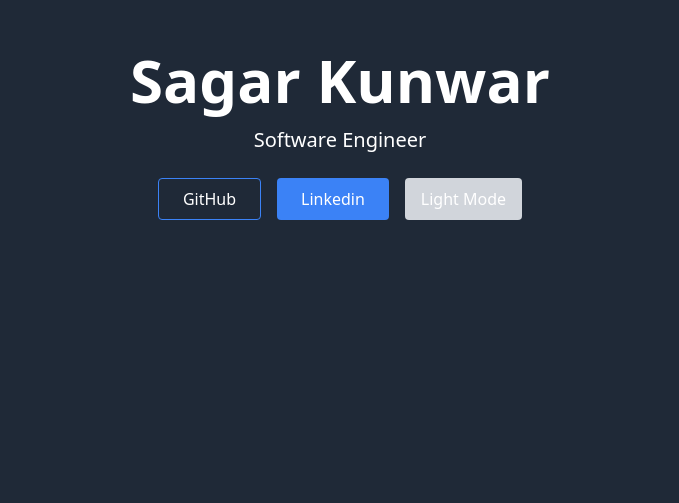
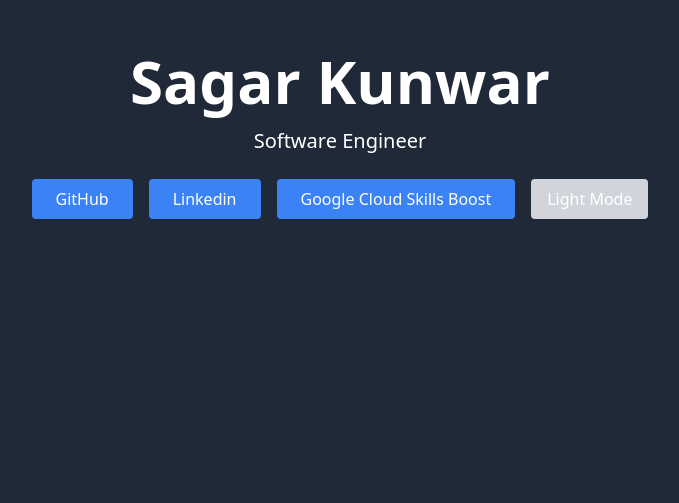
Before and after one commit to sagarkunwarc/portfolio-app, a React (Vite) app: page / in a window 1280 px wide. Shown: the part 297-800 px from the top of the page, without its empty margins (300-979 px from the left). Built offline with nearby package versions, Linux system fonts and the light colour scheme.

Commit message:
add google skill boost link

```diff
--- a/src/portfolio.tsx
+++ b/src/portfolio.tsx
@@ -51,7 +51,7 @@ const Portfolio: React.FC = () => {
           </h1>
           <p className="text-xl mb-6">Software Engineer</p>
           <div className="flex justify-center gap-4">
-            <button className="border border-blue-500 hover:bg-blue-500 transition-colors duration-300 px-6 py-2 rounded">
+            <button className="bg-blue-500 hover:bg-blue-700 transition-colors duration-300 px-6 py-2 rounded">
               <a
                 href="https://github.com/sagarkunwarc"
                 target="_blank"
@@ -67,6 +67,15 @@ const Portfolio: React.FC = () => {
                 rel="noopener noreferrer"
               >
                 Linkedin
+              </a>
+            </button>
+            <button className="bg-blue-500 hover:bg-blue-700 transition-colors duration-300 px-6 py-2 rounded">
+              <a
+                href="https://partner.cloudskillsboost.google/public_profiles/f0d3c4be-0bcb-43a5-8665-bbdaa63b022e"
+                target="_blank"
+                rel="noopener noreferrer"
+              >
+                Google Cloud Skills Boost
               </a>
             </button>
             {/* Light/Dark Mode Toggle */}
@@ -86,8 +95,9 @@ const Portfolio: React.FC = () => {
         <div className="grid grid-cols-1 md:grid-cols-2 gap-8">
           <div>
             <p className="text-lg leading-relaxed">
-              Passionate full-stack engineer with expertise in building
-              scalable web applications with Java, Spring Boot, Node JS with Express, Next JS lately and React on frontend.
+              Passionate full-stack engineer with expertise in building scalable
+              web applications with Java, Spring Boot, Node JS with Express,
+              Next JS lately and React on frontend.
             </p>
           </div>
           <div className="grid grid-cols-2 gap-4">
```
